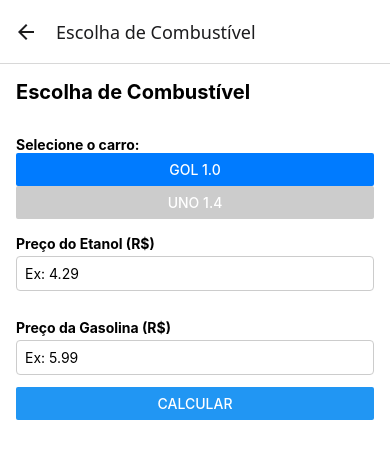
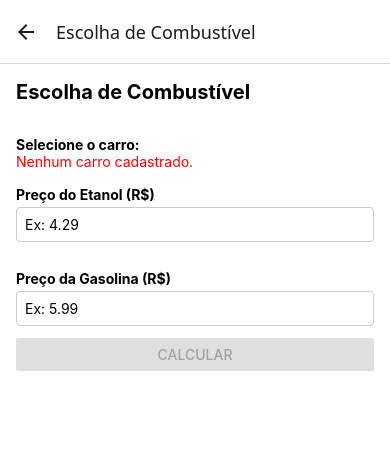
Before and after one commit to gabrielandrade131/escolha_combustivel, a React Native app: screen /FuelChoice in a window 390 px wide. Shown: the top 458 px of the page. Built offline with nearby package versions, Linux system fonts and the light colour scheme.

Commit message:
feat: integrate car context in CarRegisterScreen and FuelChoiceScreen for dynamic car management

```diff
--- a/src/screens/CarRegisterScreen.tsx
+++ b/src/screens/CarRegisterScreen.tsx
@@ -1,17 +1,17 @@
-import React, { useState } from 'react';
-import { View, Text, FlatList, Alert } from 'react-native';
+import React from 'react';
+import { View, Text, FlatList, Alert, Button } from 'react-native';
 import CarForm from '../components/CarForm';
+import { useCarContext } from '../services/CarContext';
+import { NativeStackScreenProps } from '@react-navigation/native-stack';
+import { RootStackParamList } from '../navigation/AppNavigator';
 
-interface Car {
-  name: string;
-  consumption: string;
-}
+type Props = NativeStackScreenProps<RootStackParamList, 'CarRegister'>;
 
-const CarRegisterScreen: React.FC = () => {
-  const [cars, setCars] = useState<Car[]>([]);
+const CarRegisterScreen: React.FC<Props> = ({ navigation }) => {
+  const { cars, addCar } = useCarContext();
 
-  const handleAddCar = (car: Car) => {
-    setCars([...cars, car]);
+  const handleAddCar = (car: { name: string; consumption: string }) => {
+    addCar(car);
     Alert.alert('Sucesso', 'Carro cadastrado!');
   };
 
@@ -21,6 +21,11 @@ const CarRegisterScreen: React.FC = () => {
         Cadastro de Carros
       </Text>
       <CarForm onSubmit={handleAddCar} />
+      <Button
+        title="Ir para escolha de combustível"
+        onPress={() => navigation.navigate('FuelChoice')}
+        disabled={cars.length === 0}
+      />
       <Text style={{ marginTop: 24, fontWeight: 'bold' }}>Carros cadastrados:</Text>
       <FlatList
         data={cars}
--- a/src/screens/FuelChoiceScreen.tsx
+++ b/src/screens/FuelChoiceScreen.tsx
@@ -1,19 +1,22 @@
+
 import React, { useState } from 'react';
 import { View, Text, TextInput, Button, StyleSheet, Alert } from 'react-native';
+import { useCarContext } from '../services/CarContext';
 
-const mockCars = [
-  { name: 'Gol 1.0', consumption: '10' },
-  { name: 'Uno 1.4', consumption: '12' },
-];
 
 const FuelChoiceScreen: React.FC = () => {
+  const { cars } = useCarContext();
   const [selectedCarIdx, setSelectedCarIdx] = useState(0);
   const [ethanolPrice, setEthanolPrice] = useState('');
   const [gasolinePrice, setGasolinePrice] = useState('');
   const [result, setResult] = useState('');
 
   const handleCalculate = () => {
-    const car = mockCars[selectedCarIdx];
+    if (cars.length === 0) {
+      Alert.alert('Erro', 'Cadastre um carro primeiro.');
+      return;
+    }
+    const car = cars[selectedCarIdx];
     const consumption = parseFloat(car.consumption);
     const ethanol = parseFloat(ethanolPrice.replace(',', '.'));
     const gasoline = parseFloat(gasolinePrice.replace(',', '.'));
@@ -34,14 +37,18 @@ const FuelChoiceScreen: React.FC = () => {
     <View style={styles.container}>
       <Text style={styles.title}>Escolha de Combustível</Text>
       <Text style={styles.label}>Selecione o carro:</Text>
-      {mockCars.map((car, idx) => (
-        <Button
-          key={car.name}
-          title={car.name}
-          color={selectedCarIdx === idx ? '#007bff' : '#ccc'}
-          onPress={() => setSelectedCarIdx(idx)}
-        />
-      ))}
+      {cars.length === 0 ? (
+        <Text style={{ color: 'red' }}>Nenhum carro cadastrado.</Text>
+      ) : (
+        cars.map((car, idx) => (
+          <Button
+            key={car.name + idx}
+            title={car.name}
+            color={selectedCarIdx === idx ? '#007bff' : '#ccc'}
+            onPress={() => setSelectedCarIdx(idx)}
+          />
+        ))
+      )}
       <Text style={styles.label}>Preço do Etanol (R$)</Text>
       <TextInput
         style={styles.input}
@@ -58,7 +65,7 @@ const FuelChoiceScreen: React.FC = () => {
         placeholder="Ex: 5.99"
         keyboardType="numeric"
       />
-      <Button title="Calcular" onPress={handleCalculate} />
+      <Button title="Calcular" onPress={handleCalculate} disabled={cars.length === 0} />
       {result ? (
         <Text style={styles.result}>{result}</Text>
       ) : null}
```
